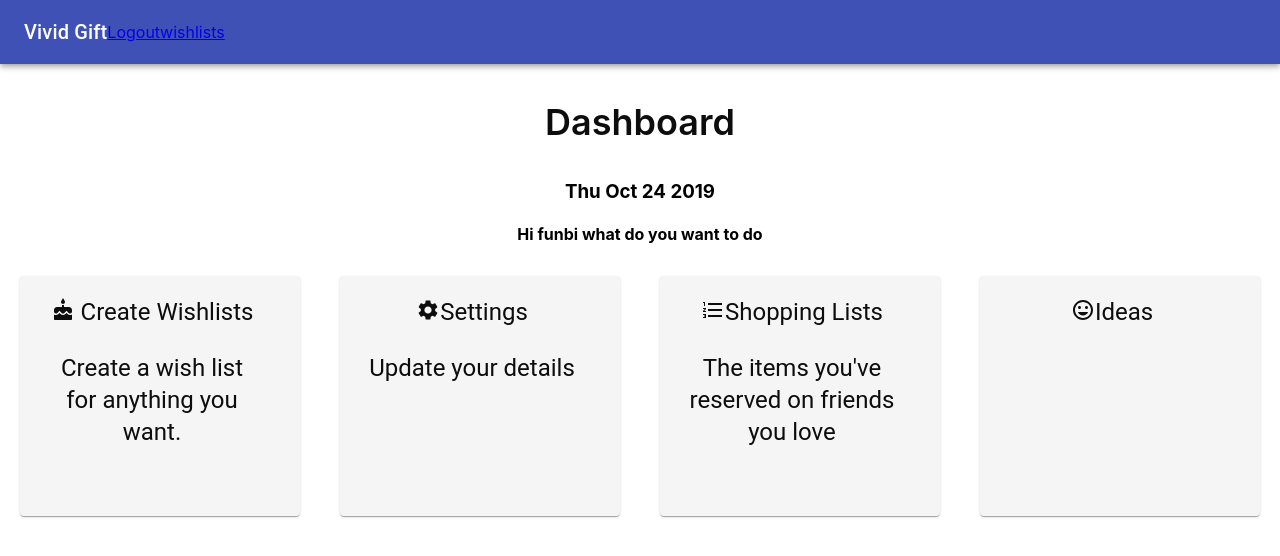
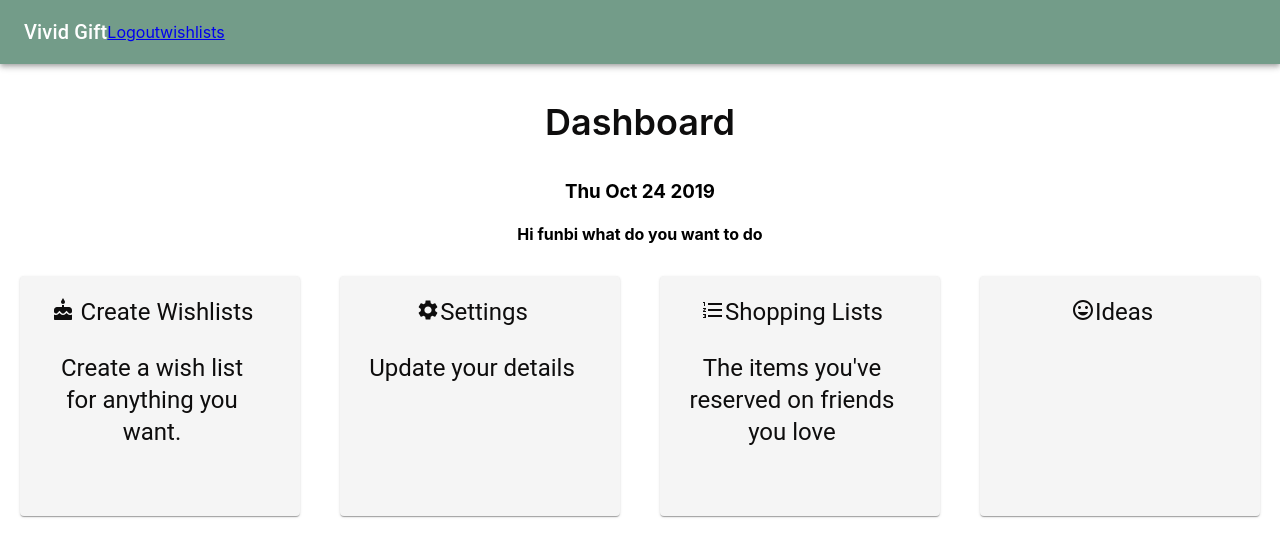
Before and after one commit to FunbiOyede/Gift-Desk, a React (Create React App) app: page / in a window 1280 px wide. Shown: the top 556 px of the page. Built offline with nearby package versions, Linux system fonts and the light colour scheme; what pouchdb would draw is missing.

Commit message:
changed header color

```diff
--- a/src/components/Navigation/Navigation.jsx
+++ b/src/components/Navigation/Navigation.jsx
@@ -7,7 +7,7 @@ import React from "react";
 
 const Navigation = props => (
   <div>
-    <AppBar position="static">
+    <AppBar position="static" style={{ background: "#4c8068c7" }}>
       <Toolbar>
         <Typography variant="h6">Vivid Gift</Typography>
         <Link to="/logout">Logout</Link>
```
